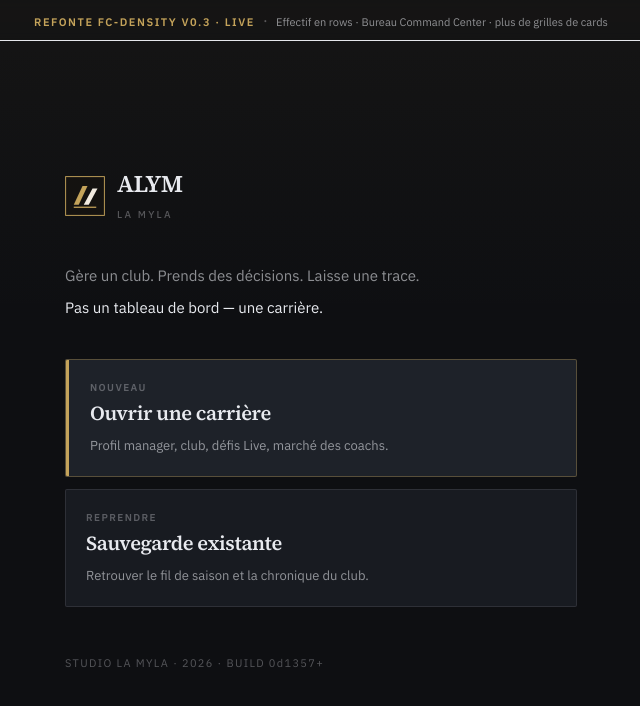
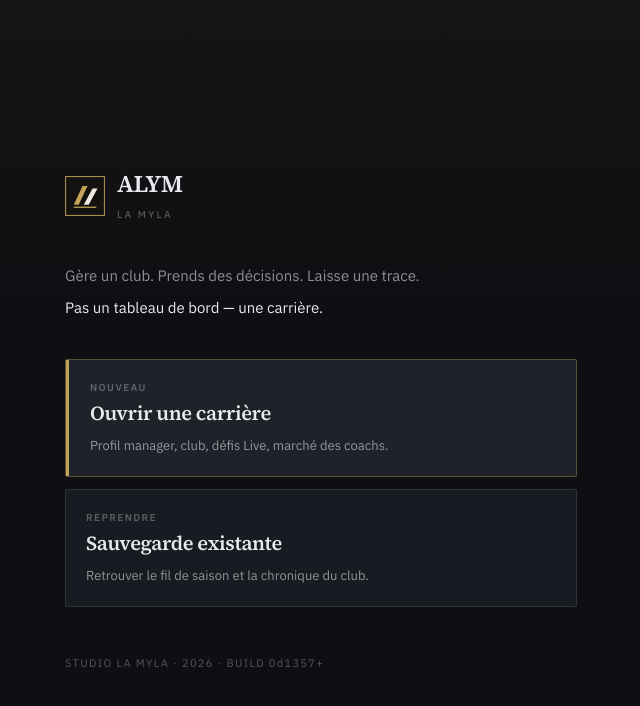
Before and after one commit to mdavo5270-create/ALYM, a React (Vite) app in the folder apps/web/: page / in a window 1280 px wide. Shown: the top 706 px of the page, without its empty margins (319-959 px from the left). Built offline with nearby package versions, Linux system fonts and the light colour scheme.

Commit message:
polish(ui): remove temp banner, denser squad table headers (FM columns)

```diff
--- a/apps/web/src/components/PlayerCard.tsx
+++ b/apps/web/src/components/PlayerCard.tsx
@@ -129,18 +129,18 @@ export function PlayerListHeader({
   showContract?: boolean;
 }) {
   return (
-    <div className="flex items-center gap-3 border-b border-[var(--rule)] bg-[var(--paper-2)] px-3 py-2 text-[10px] font-medium uppercase tracking-wider text-[var(--ink-faint)]">
+    <div className="flex items-center gap-3 border-b border-[var(--rule)] bg-black/30 px-3 py-1.5 text-[10px] font-semibold uppercase tracking-[0.1em] text-[var(--ink-faint)]">
       <span className="w-9 shrink-0 text-center">OVR</span>
       <span className="w-8 shrink-0">Pos</span>
-      <span className="flex-1">Joueur</span>
-      {showValue && <span className="hidden w-16 shrink-0 text-right sm:block">Valeur</span>}
-      {showFitness && <span className="hidden w-12 shrink-0 text-right sm:block">Forme</span>}
-      {showContract && <span className="hidden w-12 shrink-0 text-right sm:block">Contrat</span>}
+      <span className="flex-1">Player</span>
+      {showValue && <span className="hidden w-16 shrink-0 text-right sm:block">Value</span>}
+      {showFitness && <span className="hidden w-12 shrink-0 text-right sm:block">Form</span>}
+      {showContract && <span className="hidden w-14 shrink-0 text-right sm:block">Contract</span>}
     </div>
   );
 }
 
-/** Card variants kept for transfer / scout / match contexts */
+
 export function PlayerCard({
   player,
   variant = 'standard',
--- a/apps/web/src/pages/Entry.tsx
+++ b/apps/web/src/pages/Entry.tsx
@@ -23,18 +23,7 @@ export function Title() {
   const { setScreen, setAuthMode } = useGame();
   return (
     <div className="stage-bg flex min-h-screen flex-col justify-center px-6 py-12">
-      {/* Banner visible immédiat — prouve que le déploiement est live */}
-      <div className="fixed left-0 right-0 top-0 z-50 border-b border-[var(--brass)]/40 bg-[var(--brass)]/15 px-4 py-2 text-center backdrop-blur-sm">
-        <span className="text-[11px] font-semibold uppercase tracking-[0.14em] text-[var(--brass)]">
-          Refonte FC-Density v0.3 · live
-        </span>
-        <span className="mx-2 text-[var(--ink-faint)]">·</span>
-        <span className="text-[11px] text-[var(--ink-dim)]">
-          Effectif en rows · Bureau Command Center · plus de grilles de cards
-        </span>
-      </div>
-
-      <div className="animate-enter mx-auto w-full max-w-lg pt-10">
+<div className="animate-enter mx-auto w-full max-w-lg pt-10">
         <div className="flex items-center gap-3">
           <AlymLogo size={40} />
           <div>
```
Also changed, not shown: 5 other files (tests, documents, lock files or other folders).
